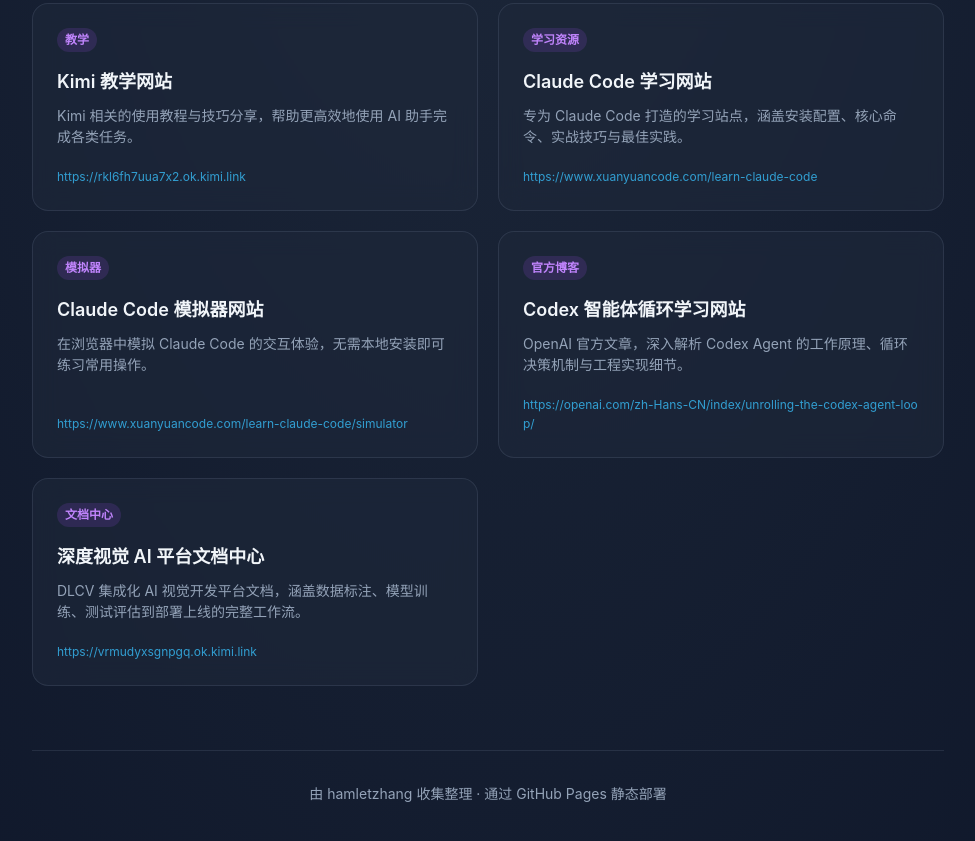
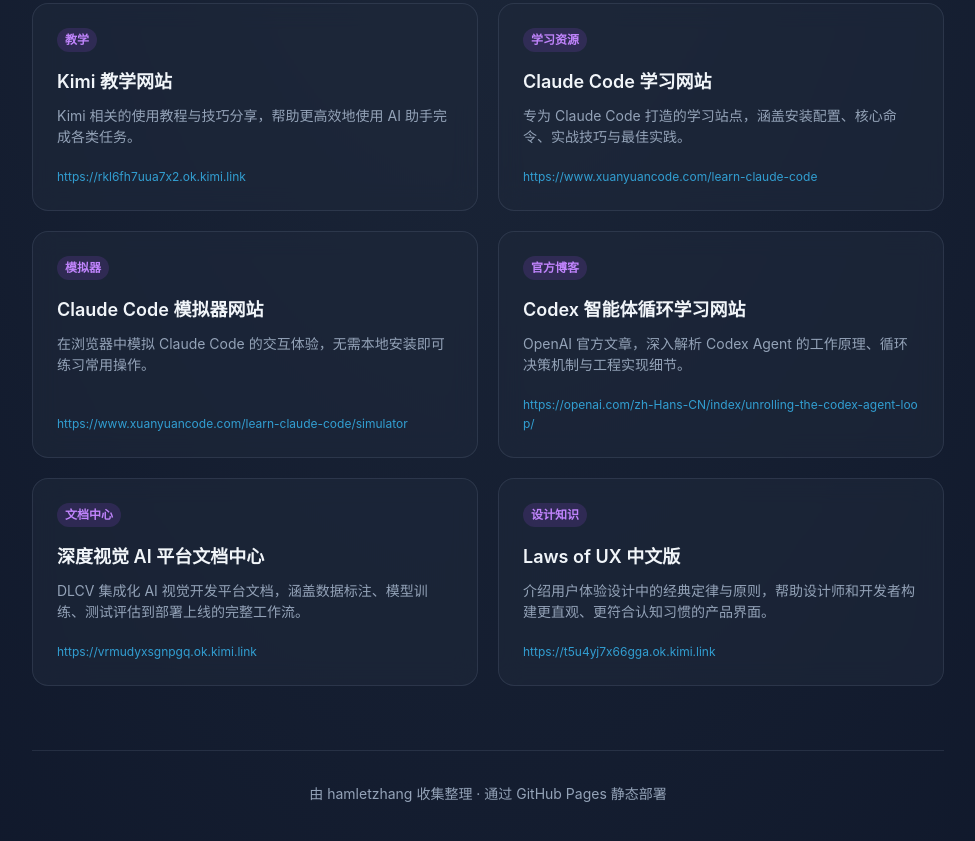
Before and after one commit to hamletzhang/hamlet_tools, a plain HTML site: page collection.html in a window 1280 px wide. Shown: the part 499-1340 px from the top of the page, without its empty margins (152-1127 px from the left). Drawn offline with Linux system fonts and the light colour scheme.

Commit message:
feat: 添加 Laws of UX 中文版到精选导航

```diff
--- a/collection.html
+++ b/collection.html
@@ -207,6 +207,13 @@
                 <p>DLCV 集成化 AI 视觉开发平台文档，涵盖数据标注、模型训练、测试评估到部署上线的完整工作流。</p>
                 <div class="url">https://vrmudyxsgnpgq.ok.kimi.link</div>
             </a>
+
+            <a class="card" href="https://t5u4yj7x66gga.ok.kimi.link" target="_blank" rel="noopener noreferrer">
+                <span class="tag">设计知识</span>
+                <h3>Laws of UX 中文版</h3>
+                <p>介绍用户体验设计中的经典定律与原则，帮助设计师和开发者构建更直观、更符合认知习惯的产品界面。</p>
+                <div class="url">https://t5u4yj7x66gga.ok.kimi.link</div>
+            </a>
         </div>
 
         <footer>
```
